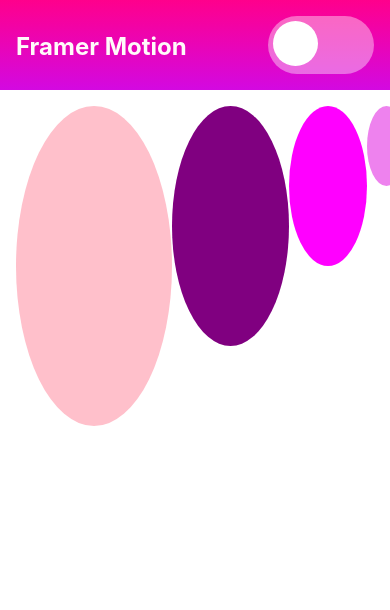
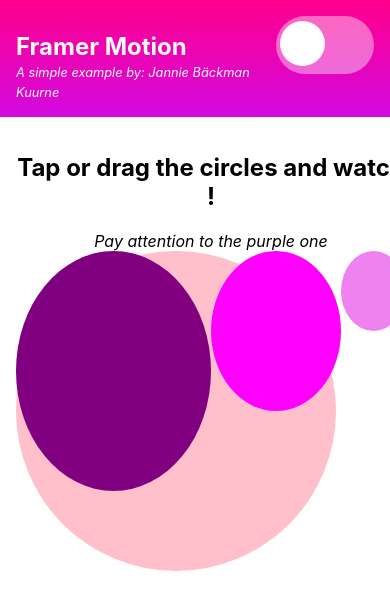
Before and after one commit to Jannie87/framerMotion, a React (Create React App) app: page / in a window 390 px wide. Shown: the top 610 px of the page. Built offline with nearby package versions, Linux system fonts and the light colour scheme.

Commit message:
added responsiv layout

```diff
--- a/src/components/Header.jsx
+++ b/src/components/Header.jsx
@@ -4,7 +4,12 @@ import "./header.css";
 function Header(props) {
   return (
     <header>
-      <h1>Framer Motion</h1>
+      <div className="header">
+        <h1>Framer Motion</h1>
+        <span>
+          <em> A simple example by: Jannie Bäckman Kuurne</em>
+        </span>
+      </div>
       <Button />
     </header>
   );
--- a/src/components/Main.jsx
+++ b/src/components/Main.jsx
@@ -6,6 +6,11 @@ class Main extends Component {
   render() {
     return (
       <main className="container">
+        <span>
+          <h2>Tap or drag the circles and watch !</h2>
+
+          <em> Pay attention to the purple one</em>
+        </span>
         <div className="round-boxes">
           <motion.div drag className="one" />
           <motion.div
--- a/src/components/header.css
+++ b/src/components/header.css
@@ -16,4 +16,7 @@ h1 {
   h1 {
     font-size: 1.5rem;
   }
+  .header em {
+    font-size: 0.8rem;
+  }
 }
--- a/src/components/main.css
+++ b/src/components/main.css
@@ -6,8 +6,17 @@
   width: 100vw;
   height: 100vh;
   cursor: pointer;
+  flex-direction: column;
+  margin: auto;
+}
+.container span {
+  text-align: center;
 }
 
+.container em {
+  font-size: 1rem;
+  padding-bottom: 2rem;
+}
 .round-boxes {
   display: flex;
 }
@@ -19,6 +28,7 @@
   border-color: black;
   background-color: pink;
   cursor: grabbing;
+  position: absolute;
 }
 
 .two {
@@ -28,6 +38,7 @@
   border-color: black;
   background-color: purple;
   cursor: grabbing;
+  position: relative;
 }
 
 .three {
@@ -37,6 +48,7 @@
   border-color: black;
   background-color: magenta;
   cursor: grabbing;
+  position: relative;
 }
 .four {
   border-radius: 50%;
@@ -45,6 +57,7 @@
   border-color: black;
   background-color: violet;
   cursor: grabbing;
+  position: relative;
 }
 
 @media (max-width: 600px) {
```
Also changed, not shown: 1 other file (tests, documents, lock files or other folders).
